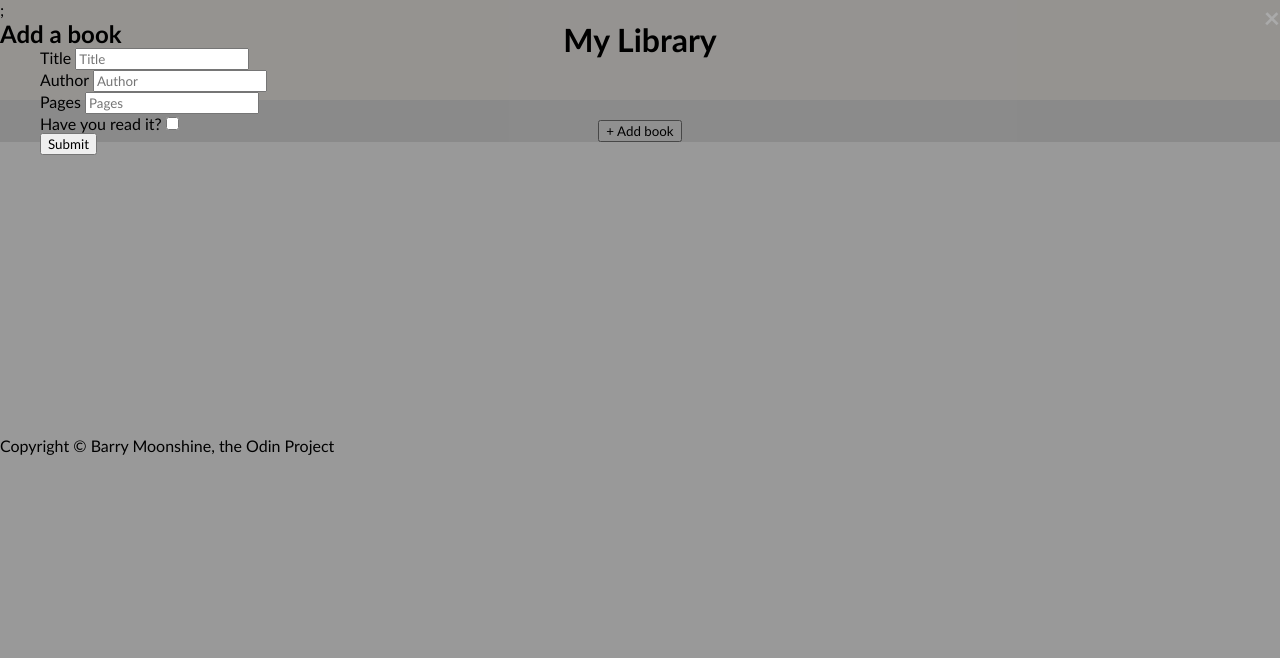
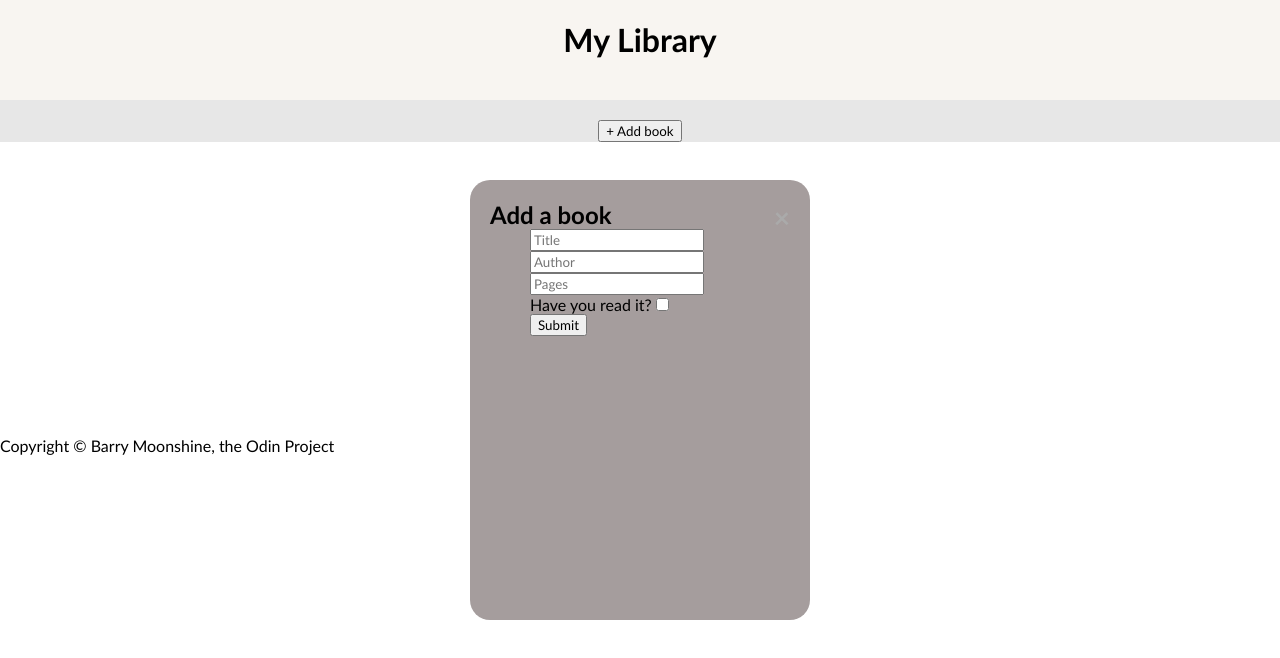
Before and after one commit to Barrymoonshine/library, a plain HTML site: page index.html in a window 1280 px wide. Both pictures are taken after a click on the button "+ Add book". Drawn offline with Linux system fonts and the light colour scheme.

Commit message:
Created removeModal function

```diff
--- a/index.html
+++ b/index.html
@@ -8,7 +8,8 @@
     <link rel="stylesheet" href="style.css">
     <script src="script.js" defer></script>
 </head>
-<body>
+<body id="body">
+
   <div class="header">
     <h1>My Library</h1>
   </div>
@@ -23,20 +24,20 @@
 
     <!--Modal content-->
     <div class="modal-content">
-    <span class="close">&times;</span>;
+    <span class="close">&times;</span>
     <form id="newBookForm">
     <h2>Add a book</h2>
     <ul>
         <li>
-            <label for="book_title">Title</label>
+            <label for="book_title"></label>
             <input type="text" id="title" name="book_title" placeholder="Title" required />
         </li>
         <li>
-            <label for="author"> Author</label>
+            <label for="author"> </label>
             <input type="text" id="author" name="author" placeholder="Author" required />
         </li>
         <li>
-            <label for="pages">Pages</label>
+            <label for="pages"></label>
             <input type="number" id="pages" name="pages"  min="1" placeholder="Pages" required />
         </li>
         <li>
@@ -52,6 +53,7 @@
     </form>
   </div>
 </div>
+</div>
 
   <div id="libraryContainer"></div>
 
--- a/script.js
+++ b/script.js
@@ -3,6 +3,7 @@ const modal = document.getElementById('newBookModal');
 const modalButton = document.getElementById('modalButton');
 const span = document.getElementsByClassName("close")[0];
 const submitButton = document.getElementById('submitButton');
+const body = document.getElementById('body');
 let myLibrary = [];
 
 submitButton.addEventListener("click", () => {
@@ -10,17 +11,14 @@ submitButton.addEventListener("click", () => {
 });
 modalButton.addEventListener("click", () => {
   modal.style.display ="block";
+  body.style.backgroundColor = "rgba (0,0,0,0.4)";
+
 });
 span.addEventListener("click", () => {
   modal.style.display = "none";
 });
 
-// When the user clicks anywhere outside of the modal, close it
-window.onclick= function (e) {
-  if(e.target == modal) {
-    modal.style.display = "none";
-  }
-}
+
 
 function Book(title, author, pages, haveRead) {
   this.title = title;
@@ -49,6 +47,7 @@ function getFormValues(){
 
 function displayLibrary () {
   removeDivs();
+  removeModal();
   myLibrary.forEach(function (item) {
     let libraryBook = document.createElement('div');
     let libraryBookTitle = document.createElement('div');
@@ -79,3 +78,7 @@ function removeDivs() {
     libraryContainer.removeChild(libraryContainer.lastElementChild);
   }
 }
+
+function removeModal () {
+  modal.style.display = "none";
+}
--- a/style.css
+++ b/style.css
@@ -26,21 +26,14 @@ ul {
     display:none;
     position:fixed;
     z-index:1;
-    left: 0;
-    top: 0;
-    width:100%;
-    height:100%;
-    overflow:auto;
-    background-color: rgb(0,0,0);
-    background-color: rgba(0,0,0,0.4);
-}
-
-.model-content {
-    background-color: #fefefe;
-    margin: 15% auto;
+    left: 50%;
+    top: 50%;
+    transform: translate(-50%, -50%);
+    background-color: rgb(165, 157, 157);
+    width:300px;
+    height:400px;
     padding: 20px;
-    border: 1px solid #888;
-    width:80%;
+    border-radius: 20px;
 }
 
 
```
Also changed, not shown: README.md.
